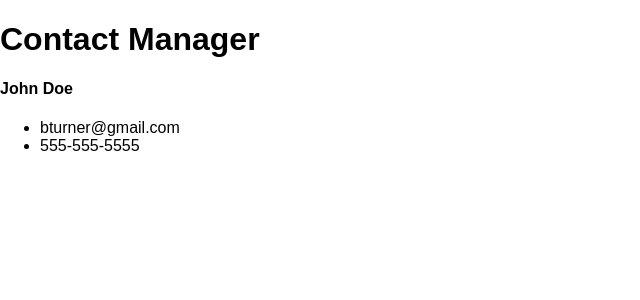
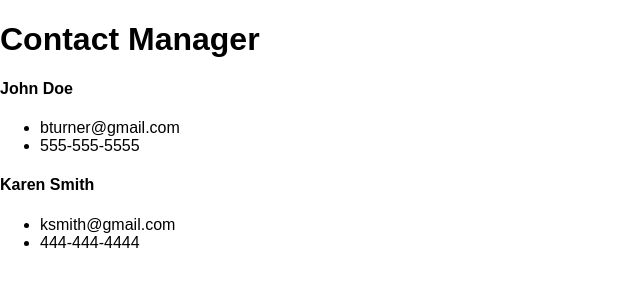
Before and after one commit to Brandontheturner/contact-manager, a React (Create React App) app: page / in a window 1280 px wide. Shown: the top 300 px of the page, without its empty margins (0-640 px from the left). Built offline with nearby package versions, Linux system fonts and the light colour scheme.

Commit message:
adding prop-types and destructuring to components

```diff
--- a/src/App.js
+++ b/src/App.js
@@ -13,6 +13,11 @@ class App extends Component {
           email="bturner@gmail.com"
           phone="555-555-5555"
         />
+        <Contact
+          name="Karen Smith"
+          email="ksmith@gmail.com"
+          phone="444-444-4444"
+        />
       </div>
     );
   }
--- a/src/components/Contact.js
+++ b/src/components/Contact.js
@@ -1,17 +1,26 @@
 import React, { Component } from "react";
+import PropTypes from "prop-types";
 
 class Contact extends Component {
   render() {
+    //destructuring
+    const { name, email, phone } = this.props;
     return (
       <div>
-        <h4>{this.props.name}</h4>
+        <h4>{name}</h4>
         <ul>
-          <li>{this.props.email}</li>
-          <li>{this.props.phone}</li>
+          <li>{email}</li>
+          <li>{phone}</li>
         </ul>
       </div>
     );
   }
 }
 
+Contact.propTypes = {
+  name: PropTypes.string.isRequired,
+  email: PropTypes.string.isRequired,
+  phone: PropTypes.string.isRequired
+};
+
 export default Contact;
--- a/src/components/Header.js
+++ b/src/components/Header.js
@@ -1,12 +1,23 @@
 //functional component
 import React from "react";
+import PropTypes from "prop-types";
 
 const Header = props => {
+  const { branding } = props;
   return (
     <div>
-      <h1>{props.branding}</h1>
+      <h1>{branding}</h1>
     </div>
   );
 };
 
+//default props
+Header.defaultProps = {
+  branding: "My App"
+};
+
+Header.propTypes = {
+  branding: PropTypes.string.isRequired
+};
+
 export default Header;
```
